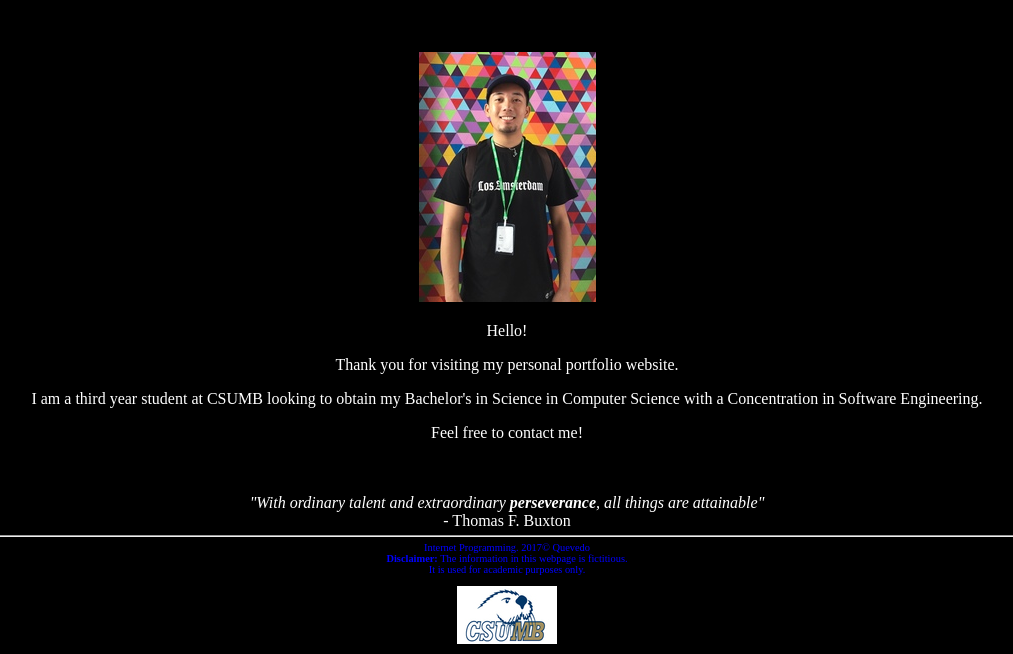
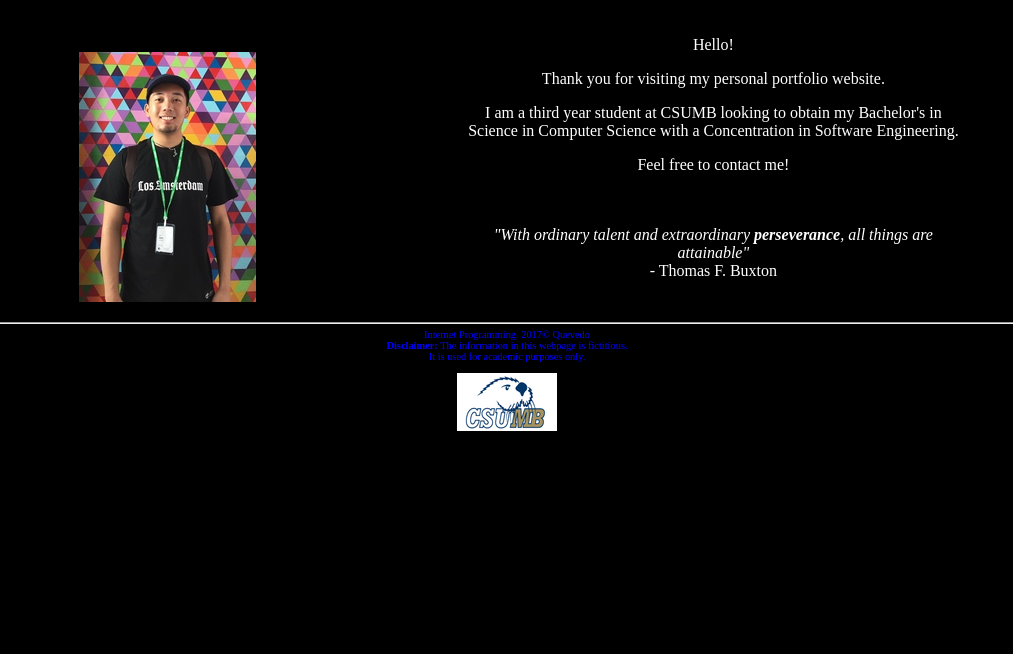
Before and after one commit to seanquevedo/squevedo, a PHP site: page /lab1/index.html in a window 1280 px wide. Shown: the part 206-860 px from the top of the page, without its empty margins (133-1146 px from the left). After the commit the page ends 637 px from the top, so only its background shows below. Run offline with PHP 8.4, Linux system fonts and the light colour scheme.

Commit message:
Fixing about me so that the picture and text are right next to each other

```diff
--- a/lab1/css/styles.css
+++ b/lab1/css/styles.css
@@ -34,8 +34,8 @@ nav link {
 }
 
 #me, #welcomeText {
-    float:none;
-    text-align:center;
+    float:left;
+    width:40%;
 }
 
 footer {
```
